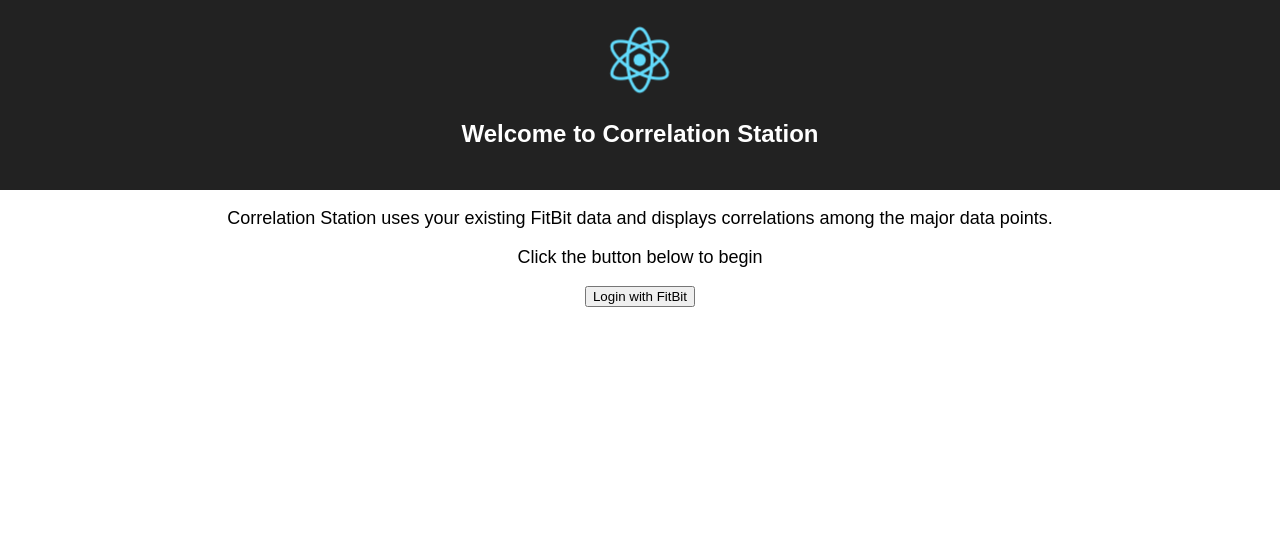
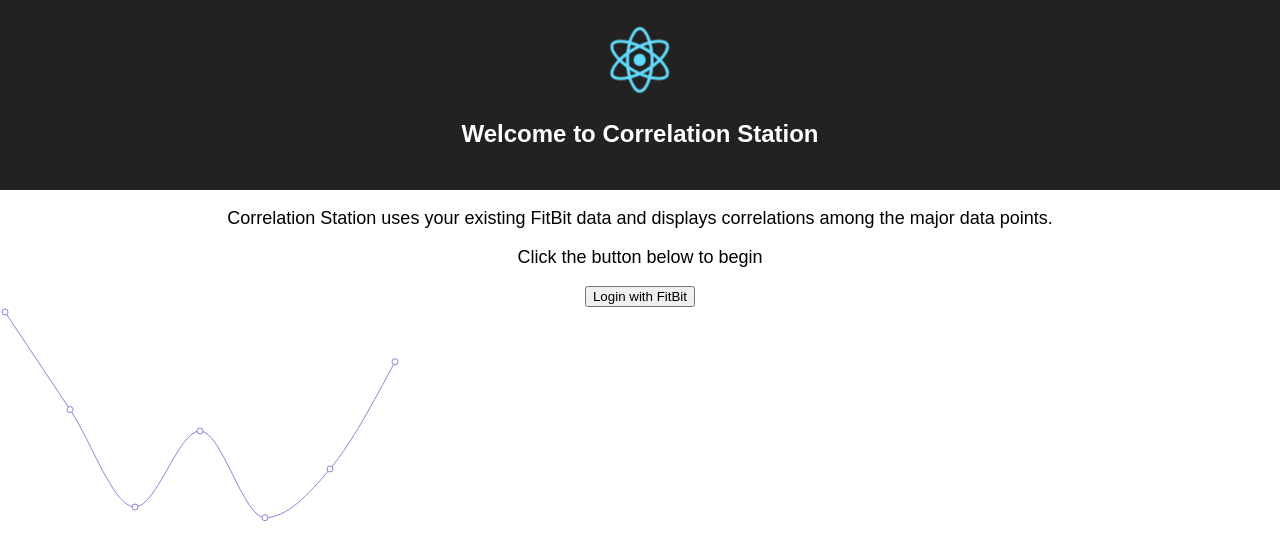
Before and after one commit to mdevoe12/fitbit-front-end-react, a React (Create React App) app: page / in a window 1280 px wide. Shown: the top 560 px of the page. Built offline with nearby package versions, Linux system fonts and the light colour scheme.

Commit message:
basic line chart rendering

```diff
--- a/src/App.js
+++ b/src/App.js
@@ -3,10 +3,20 @@
 import logo from './logo.svg';
 import './App.css';
 import FitbitApiClient from 'fitbit-node';
+
+import { LineChart, Line } from 'recharts';
+
 let api = "http://localhost:3000"
 let current_url = window.location.href
 let token = ""
 
+let data = [      {name: 'Page A', uv: 4000, pv: 2400, amt: 2400},
+      {name: 'Page B', uv: 3000, pv: 1398, amt: 2210},
+      {name: 'Page C', uv: 2000, pv: 9800, amt: 2290},
+      {name: 'Page D', uv: 2780, pv: 3908, amt: 2000},
+      {name: 'Page E', uv: 1890, pv: 4800, amt: 2181},
+      {name: 'Page F', uv: 2390, pv: 3800, amt: 2500},
+      {name: 'Page G', uv: 3490, pv: 4300, amt: 2100},]
 
 function setToken() {
   if (current_url.includes("token")) {
@@ -60,7 +70,7 @@
     let button = null;
     let import_button = null;
 
-    if (token == "") {
+    if (token === "") {
       button = <button onClick={this.handleOnClick} type="button">
       Login with FitBit
       </button>
@@ -86,6 +96,9 @@
         </p>
         {button}
         {import_button}
+        <LineChart width={400} height={400} data={data}>
+          <Line type="monotone" dataKey="uv" stroke="#8884d8" />
+        </LineChart>
       </div>
     );
   }
```
